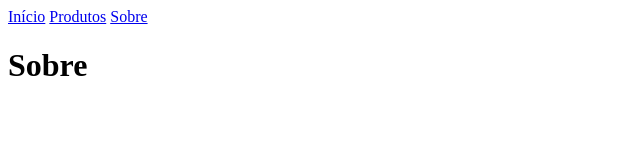
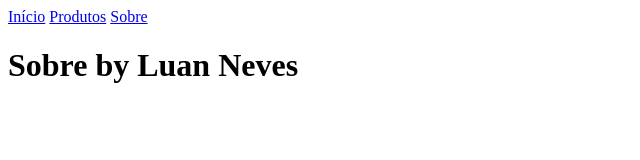
Before and after one commit to kkaiquera/site1, a plain HTML site: page sobre.html in a window 1280 px wide. Shown: the whole page, without its empty margins (0-640 px from the left). Drawn offline with Linux system fonts and the light colour scheme.

Commit message:
Update sobre.html

```diff
--- a/sobre.html
+++ b/sobre.html
@@ -8,6 +8,6 @@
             <a href="produtos.html">Produtos</a>
             <a href="sobre.html">Sobre</a>
         </nav>
-        <h1>Sobre</h1>
+        <h1>Sobre by Luan Neves</h1>
     </body>
 </html>
```
